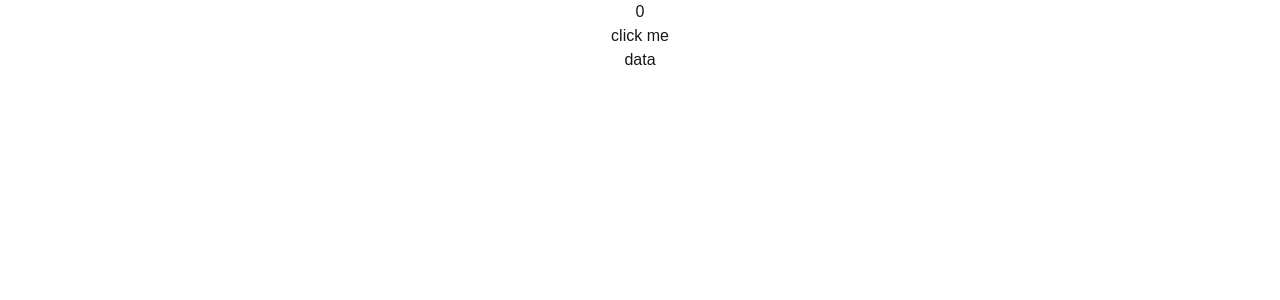
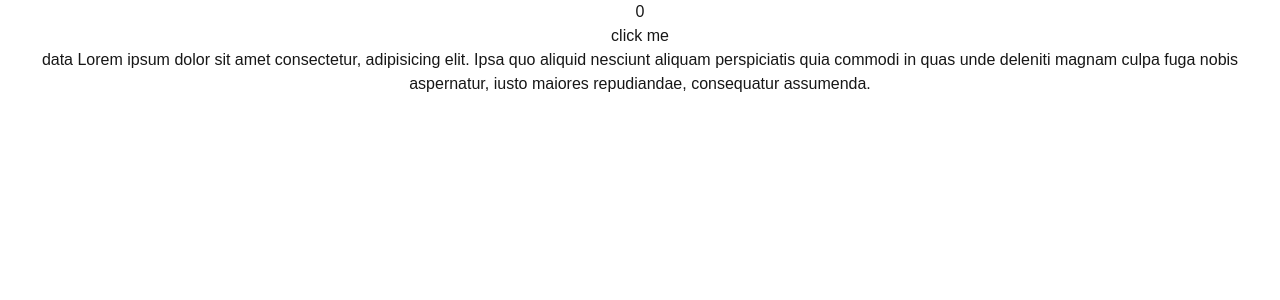
Before and after one commit to prem3892/nextapp, a Next.js app: page / in a window 1280 px wide. Shown: the top 300 px of the page. Built offline with nearby package versions, Linux system fonts and the light colour scheme.

Commit message:
developer branch

```diff
--- a/src/components/data.tsx
+++ b/src/components/data.tsx
@@ -4,7 +4,9 @@
 function Data() {
 
   return (
-    <div>data</div>
+    <div>data
+        Lorem ipsum dolor sit amet consectetur, adipisicing elit. Ipsa quo aliquid nesciunt aliquam perspiciatis quia commodi in quas unde deleniti magnam culpa fuga nobis aspernatur, iusto maiores repudiandae, consequatur assumenda.
+    </div>
   )
 }
 
```
